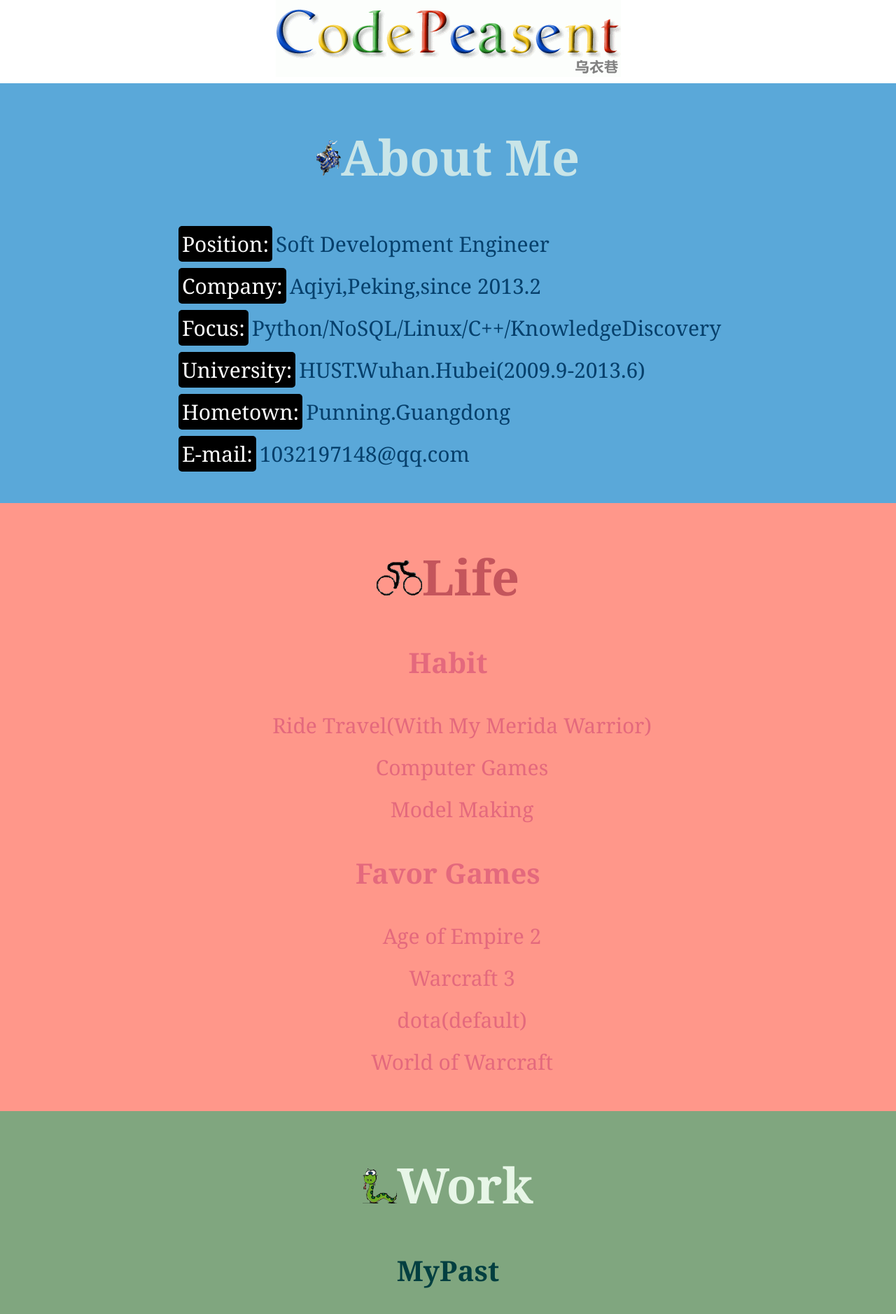
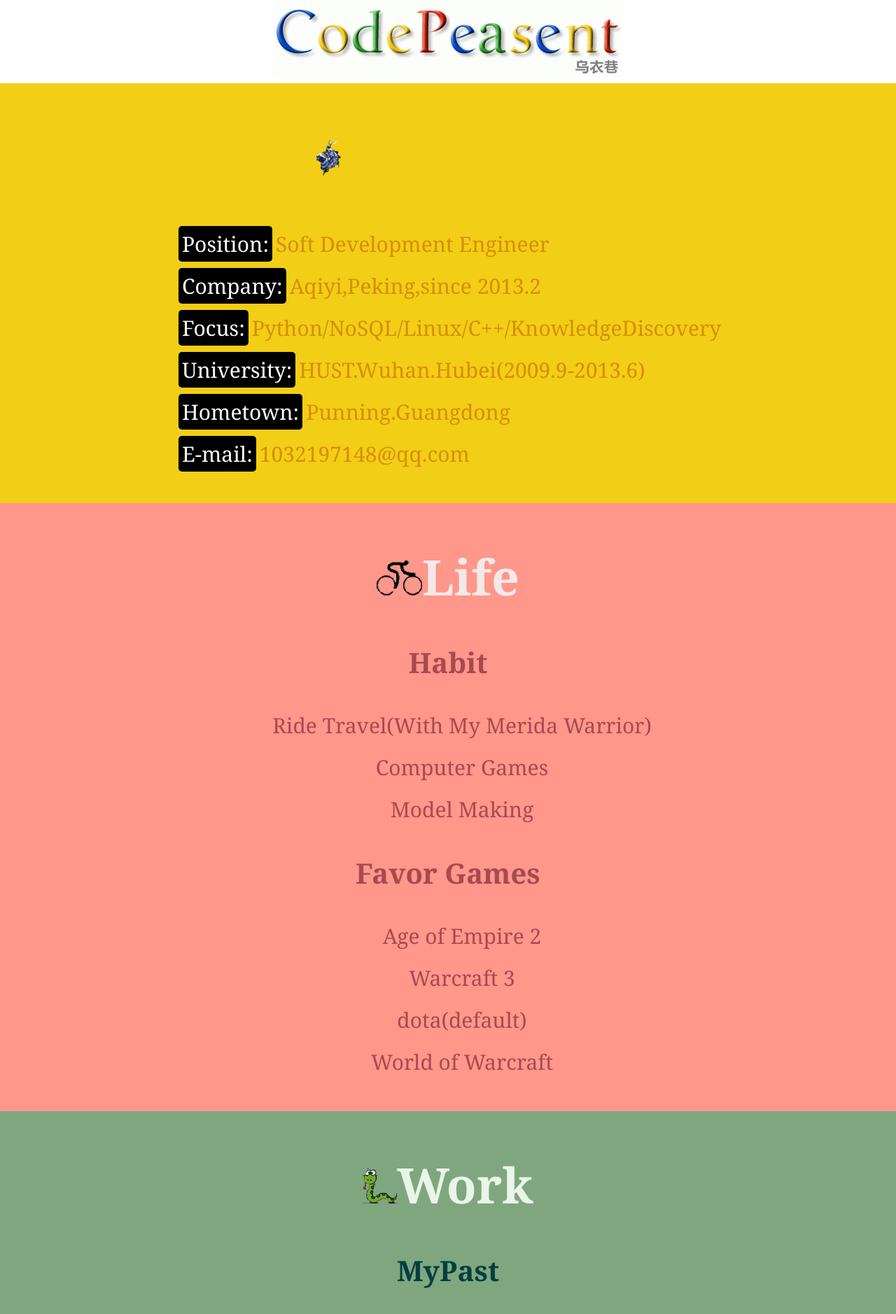
Before and after one commit to CodePeasant/formerblog, a Jekyll site: the page built from index.html, in a window 1280 px wide. Shown: the top 1878 px of the page at 70% size. Built offline with Jekyll 4.4.1, drawn with Linux system fonts in a browser that asks for light colours; some web fonts are replaced.

Commit message:
edit the blue scheme

```diff
--- a/css/style.css
+++ b/css/style.css
@@ -95,51 +95,36 @@
  * dark-color:023f40
  */
 .pink{
-    color: #e4697d ;
+    color: #a74a50 ;
     background-color: #ff978a;
 }
 .pink h1{
-    color: #c4555c;
+    color: #f4e9e9;
+}
 
-/*organce
- * backgroud:80a67f
- * light-color:7abd9e
- * dark-color:023f40
- *  * :f05707 f37126 fb5d1c
- *         e46039 da5204 f86531
- */
-.organce{
-    color: #7abd9e;
-    background-color: #80a67f;
-}
-.organce h1{
-    color: #023f40;
-}
 /*yellow
  * backgroud:80a67f
  * light-color:7abd9e
  * dark-color:023f40
- * * :fcdc6b f2b705 f2cb02 d6eb74 f2ce16
- *        d9b604 d97803 cebb3a d68f03
  */
 .yellow{
-    color: #7abd9e;
-    background-color: #80a67f;
+    color: #d68f03;
+    background-color: #f2ce16;
 }
 .yellow h1{
-    color: #023f40;
+    color: #f2ce16;
 }
-/*
-
-
-
- * green:b5c058 758c20 81a600
- *       00c34b 455a0b 4e7301
-
-
- * purple:fa64c7 ca9ec1
- *        700d3c 544b66 74758a 49325c 674e85
- * brown:bf9c5a fcdc6b b57037
- *       401202 8d6f4b 675f54
+/*purple
+ * backgroud:80a67f
+ * light-color:7abd9e
+ * dark-color:023f40
+ * purple:
  *
- */
+ *  */
+.purple{
+    color: #674e85;
+    background-color: #ca9ec1;
+}
+.purple h1{
+    color: #f0dbec;
+}
--- a/index.html
+++ b/index.html
@@ -3,7 +3,7 @@
 title: Overviews
 overview: true
 ---
-<div class="scroll_block blue">
+<div class="scroll_block yellow">
 	<h1><img src="img/paladin.png" alt="paladin"/>About Me</h1>
 	<ul class="align_left">
 		<li>
```
